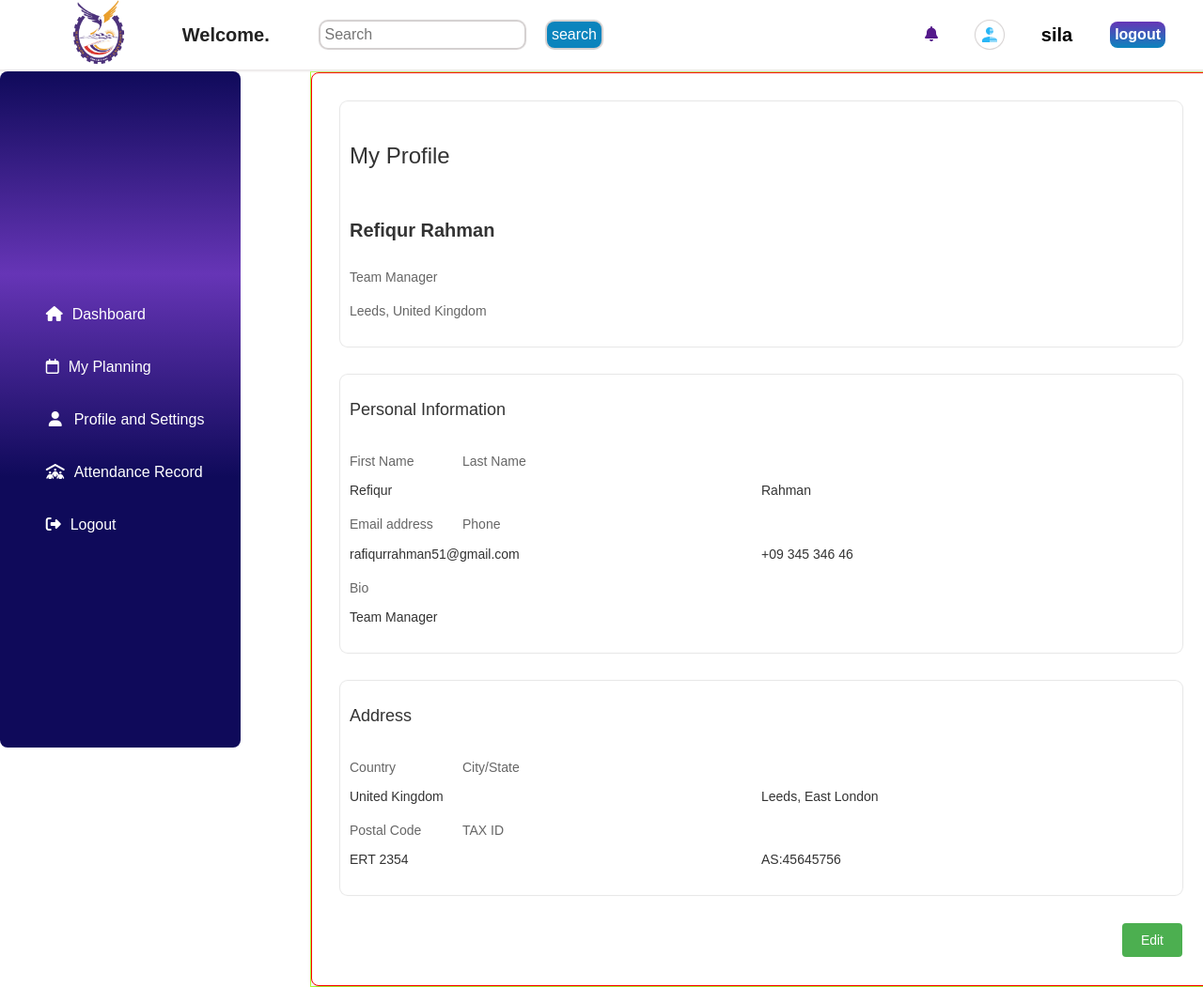
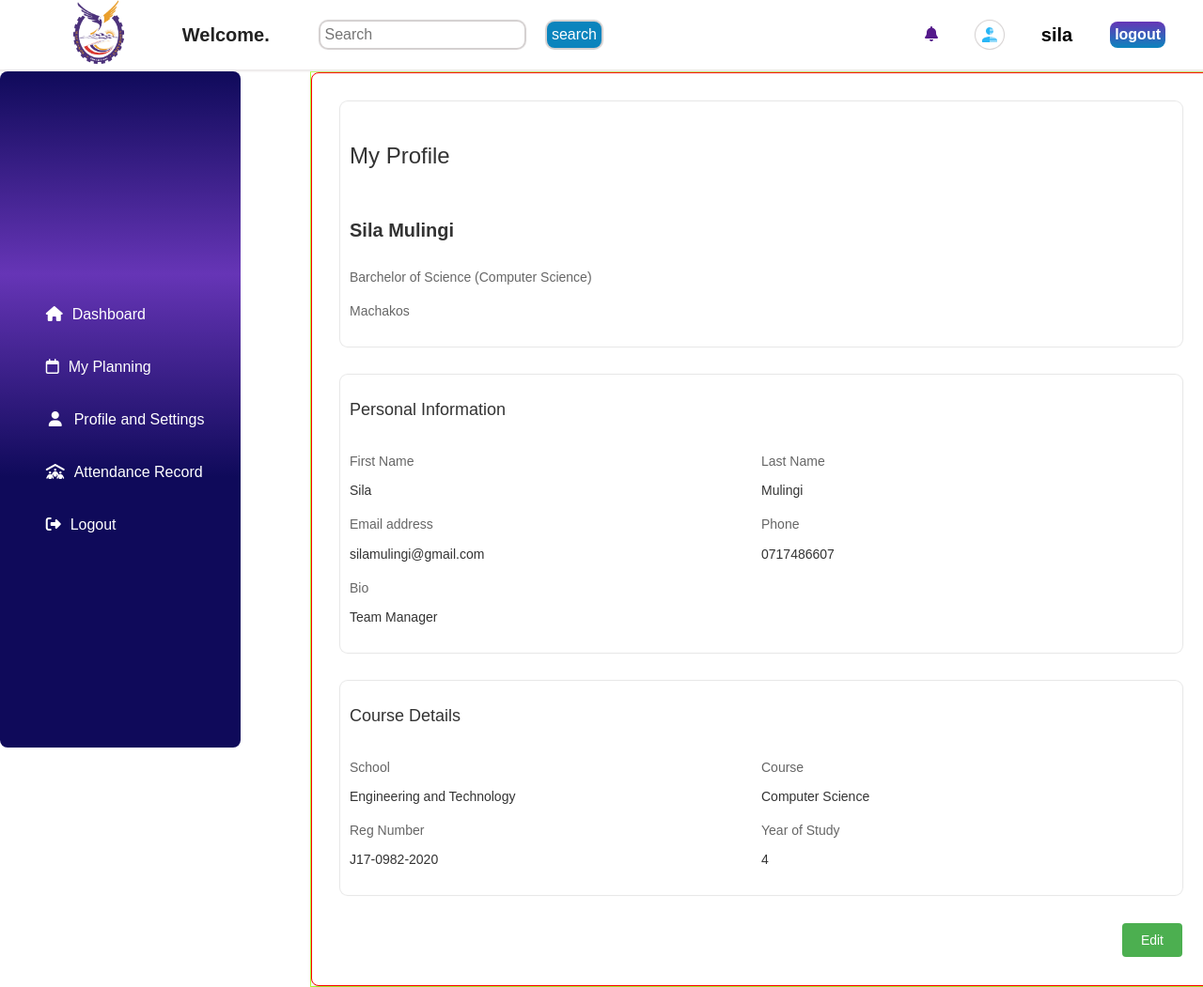
Before and after one commit to IamSila/attendance-system_with_face_recognition, a Django app: page /profile/ in a window 1280 px wide. Shown: the whole page at 94% size. Run offline with Django 5.2, Linux system fonts and the light colour scheme; a user stored in the database is signed in.

Commit message:
attendance system progressing

```diff
--- a/coreApp/urls.py
+++ b/coreApp/urls.py
@@ -11,5 +11,5 @@ urlpatterns = [
     path('planning/', views.Planning, name="planning"),
     path('dashboard/', views.Dashboard, name="dashboard"),
     path('profile/', views.Profile, name="profile"),
-    path('updateProfile/', views.UpdateProfile, name='updateProfile'),
+    path('profileUpdate/', views.UpdateProfile, name='profileUpdate'),
 ]
--- a/coreApp/views.py
+++ b/coreApp/views.py
@@ -107,4 +107,4 @@ def Profile(request):
 
 @login_required
 def UpdateProfile(request):
-    return render(request, 'updateProfile.html')
+    return render(request, 'profileUpdate.html')
--- a/static/css/profile.css
+++ b/static/css/profile.css
@@ -75,11 +75,18 @@
     margin-bottom: 15px;
 }
 
+
+
 .info-label {
     width: 120px;
     color: #666;
     font-size: 14px;
+    display: flex;
+    justify-content: space-between;
+    width: 100%;
 }
+
+
 
 .info-value {
     flex: 1;
--- a/templates/dashboard.html
+++ b/templates/dashboard.html
@@ -50,7 +50,7 @@
                         <li><a href="">My classes</a></li>
                         <li><a href="">Schedule</a></li>
                         <li><a href="">Messages</a></li>
-                        <li><a href="">Settings</a></li>
+                        <li><a href="{% url 'profileUpdate' %}">Profile and Settings</a></li>
                     </ul>
                 </div>
             </div>
--- a/templates/profile.html
+++ b/templates/profile.html
@@ -8,13 +8,13 @@
         <!-- Profile Header Section -->
         <div class="profile-header">
             <h1>My Profile</h1>
-            <div class="profile-info">
-                <div class="profile-name">
-                    <h2>Refiqur Rahman</h2>
-                    <p>Team Manager</p>
-                    <p>Leeds, United Kingdom</p>
+                <div class="profile-info">
+                    <div class="profile-name">
+                        <h2>Sila Mulingi</h2>
+                        <p>Barchelor of Science (Computer Science)</p>
+                        <p>Machakos</p>
+                    </div>
                 </div>
-            </div>
         </div>
 
         <!-- Personal Information Section -->
@@ -23,23 +23,23 @@
             <div class="info-group">
                 <div class="info-row">
                     <div class="info-label">First Name</div>
-                    <div class="info-label">Last Name</div>
+                    <div class="info-label right">Last Name</div>
                 </div>
                 <div class="info-row">
-                    <div class="info-value">Refiqur</div>
-                    <div class="info-value">Rahman</div>
+                    <div class="info-value">Sila</div>
+                    <div class="info-value">Mulingi</div>
                 </div>
             </div>
 
             <div class="info-group">
                 <div class="info-row">
                     <div class="info-label">Email address</div>
-                <div class="info-label">Phone</div>
+                    <div class="info-label">Phone</div>
                 </div>
 
                 <div class="info-row">
-                    <div class="info-value">rafiqurrahman51@gmail.com</div>
-                    <div class="info-value">+09 345 346 46</div>
+                    <div class="info-value">silamulingi@gmail.com</div>
+                    <div class="info-value">0717486607</div>
                 </div>
             </div>
 
@@ -59,32 +59,32 @@
         <!-- Address Section -->
 
         <div class="address-section">
-            <h2 class="section-title">Address</h2>
+            <h2 class="section-title">Course Details</h2>
             <div class="info-group">
                 <div class="info-row">
-                    <div class="info-label">Country</div>
-                    <div class="info-label">City/State</div>
+                    <div class="info-label">School</div>
+                    <div class="info-label right">Course</div>
                 </div>
                 <div class="info-row">
-                    <div class="info-value">United Kingdom</div>
-                    <div class="info-value">Leeds, East London</div>
+                    <div class="info-value">Engineering and Technology</div>
+                    <div class="info-value">Computer Science</div>
                 </div>
             </div>
 
             <div class="info-group">
                 <div class="info-row">
-                    <div class="info-label">Postal Code</div>
-                    <div class="info-label">TAX ID</div>
+                    <div class="info-label">Reg Number</div>
+                    <div class="info-label right">Year of Study</div>
                 </div>
                 <div class="info-row">
-                    <div class="info-value">ERT 2354</div>
-                    <div class="info-value">AS:45645756</div>
+                    <div class="info-value">J17-0982-2020</div>
+                    <div class="info-value">4</div>
                 </div>
             </div>
         </div>
 
         <!-- Edit Button -->
-        <button class="edit-button">Edit</button>
+        <a href="{% url 'profileUpdate' %}" style="text-decoration: none;"><button class="edit-button">Edit</button></a>
     </div>
 
 {% endblock content %}
```
Also changed, not shown: static/css/profileUpdate.css (added, +13 -0 lines), templates/profileUpdate.html (+29 -21 lines), db.sqlite3.
